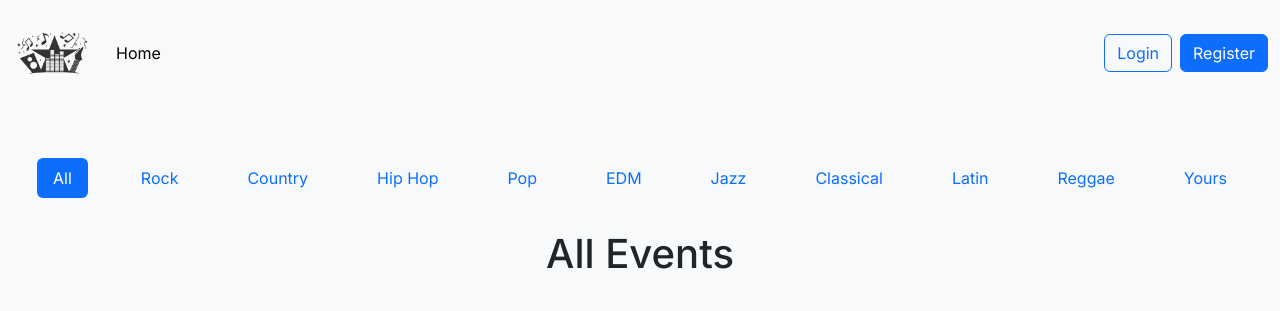
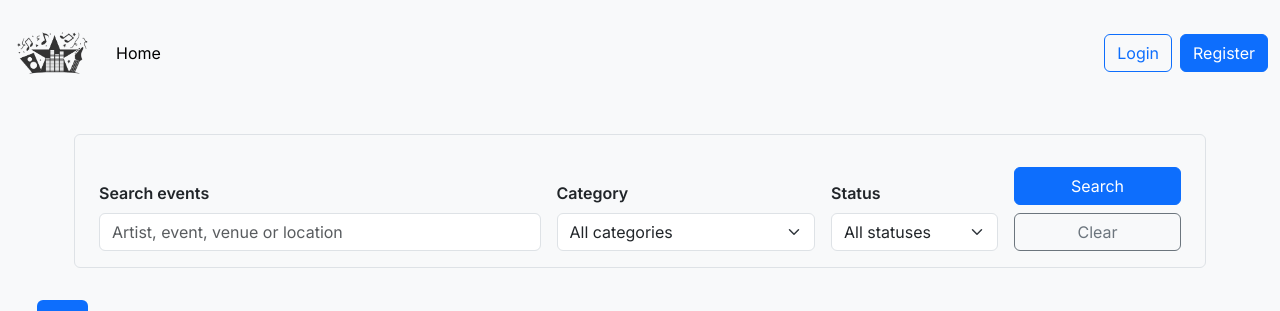
Before and after one commit to QUTSutcliffe/IAB207_Assignment_2, a Flask app: page / in a window 1280 px wide. Shown: the top 311 px of the page. Run offline with Flask 3, Linux system fonts and the light colour scheme; some libraries are stand-ins or nearby versions.

Commit message:
Add event search, category and status filters

```diff
--- a/a2_group37/MusicMeister/templates/index.html
+++ b/a2_group37/MusicMeister/templates/index.html
@@ -6,6 +6,46 @@
     {% endblock %}
 
    {% block content %}
+   <section class="container mt-4" aria-label="Find events">
+     <form action="{{ url_for('main.index') }}" method="get" class="row g-3 align-items-end p-3 border rounded bg-light text-dark">
+       <div class="col-12 col-md-5">
+         <label for="event-search" class="form-label fw-semibold">Search events</label>
+         <input id="event-search" class="form-control" type="search" name="search" value="{{ search }}" placeholder="Artist, event, venue or location">
+       </div>
+       <div class="col-6 col-md-3">
+         <label for="event-category" class="form-label fw-semibold">Category</label>
+         <select id="event-category" name="category" class="form-select">
+           <option value="">All categories</option>
+           {% for option in categories %}
+           <option value="{{ option }}" {% if category == option %}selected{% endif %}>{{ option }}</option>
+           {% endfor %}
+         </select>
+       </div>
+       <div class="col-6 col-md-2">
+         <label for="event-status" class="form-label fw-semibold">Status</label>
+         <select id="event-status" name="status" class="form-select">
+           <option value="">All statuses</option>
+           {% for option in ['Open', 'Sold Out', 'Inactive', 'Cancelled'] %}
+           <option value="{{ option }}" {% if status == option %}selected{% endif %}>{{ option }}</option>
+           {% endfor %}
+         </select>
+       </div>
+       <div class="col-12 col-md-2 d-flex gap-2 flex-md-column">
+         <button type="submit" class="btn btn-primary flex-fill">Search</button>
+         <a class="btn btn-outline-secondary flex-fill" href="{{ url_for('main.index') }}">Clear</a>
+       </div>
+     </form>
+     {% if search or status or category %}
+     <p class="mt-3 mb-2" role="status">Showing {{ events|length }} result(s)
+       {% if search %} for <strong>“{{ search }}”</strong>{% endif %}
+       {% if category %} in <strong>{{ category }}</strong>{% endif %}
+       {% if status %} with status <strong>{{ status }}</strong>{% endif %}.
+     </p>
+     {% endif %}
+     {% if not events %}
+     <div class="alert alert-info mt-3" role="status">No events match your search or filters. Try another keyword or <a href="{{ url_for('main.index') }}" class="alert-link">view all events</a>.</div>
+     {% endif %}
+   </section>
     <ul class="nav nav-pills my-3 justify-content-center" id="pills-tab" role="tablist">
 
         <li class="nav-item bum" role="presentation">
--- a/a2_group37/MusicMeister/views.py
+++ b/a2_group37/MusicMeister/views.py
@@ -3,7 +3,7 @@ from flask_login import login_required, current_user
 from . import db
 from .forms import BookingForm, EventForm, CommentForm
 from .models import Event, Order, Comment, User
-from sqlalchemy import func
+from sqlalchemy import func, or_
 from flask_login import current_user
 from datetime import datetime
 import uuid
@@ -13,8 +13,25 @@ main_bp = Blueprint('main', __name__)
 
 @main_bp.route('/')
 def index():
-    events = Event.query.all() #getting all events from db
-    return render_template('index.html', events = events)
+    # Apply user-selected filters on the server (no custom JavaScript required).
+    search = request.args.get('search', '', type=str).strip()
+    status = request.args.get('status', '', type=str).strip()
+    category = request.args.get('category', '', type=str).strip()
+    query = Event.query
+    if search:
+        term = f'%{search}%'
+        query = query.filter(or_(Event.name.ilike(term),
+                                 Event.description.ilike(term),
+                                 Event.venue.ilike(term),
+                                 Event.location.ilike(term)))
+    if status:
+        query = query.filter(Event.status == status)
+    if category:
+        query = query.filter(Event.category == category)
+    events = query.order_by(Event.datetime.asc()).all()
+    categories = [name for (name,) in db.session.query(Event.category).distinct().order_by(Event.category).all() if name]
+    return render_template('index.html', events=events, search=search,
+                           status=status, category=category, categories=categories)
 
 @main_bp.route('/details/<int:event_id>', methods=['GET', 'POST'])
 def details(event_id):
```
